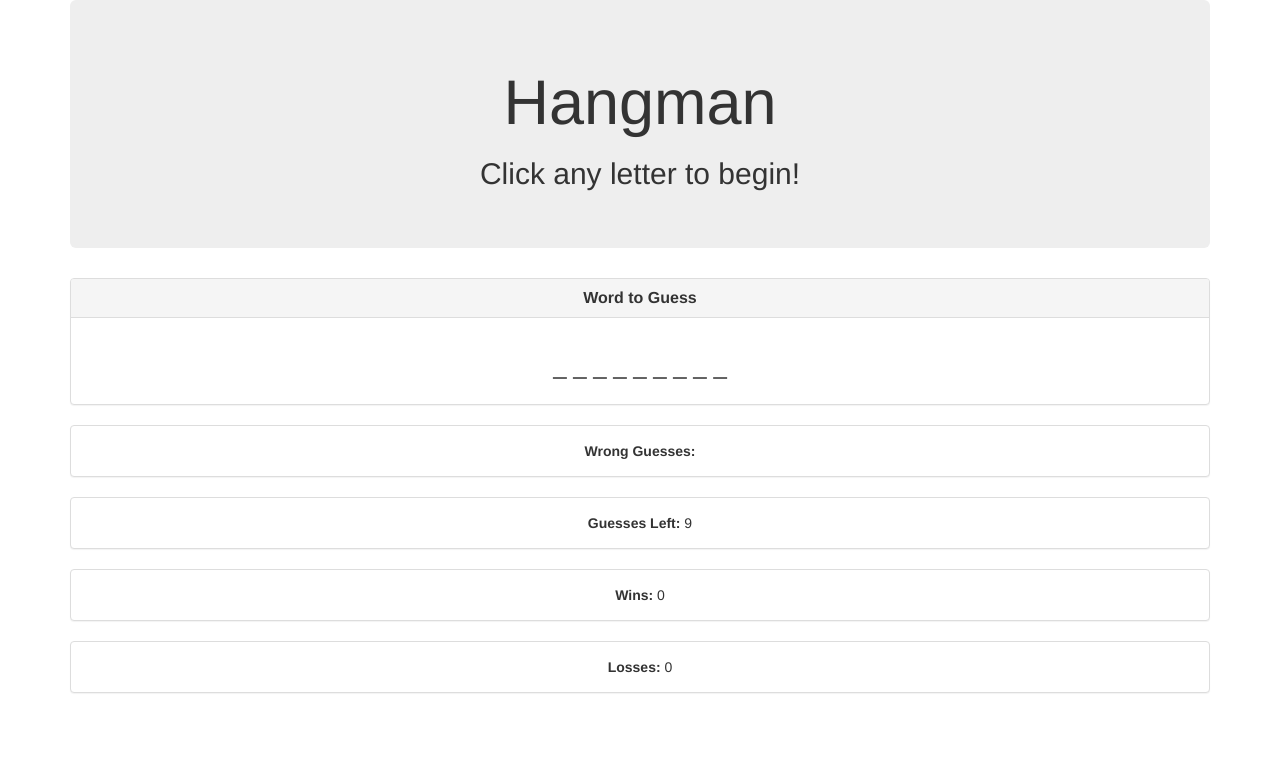
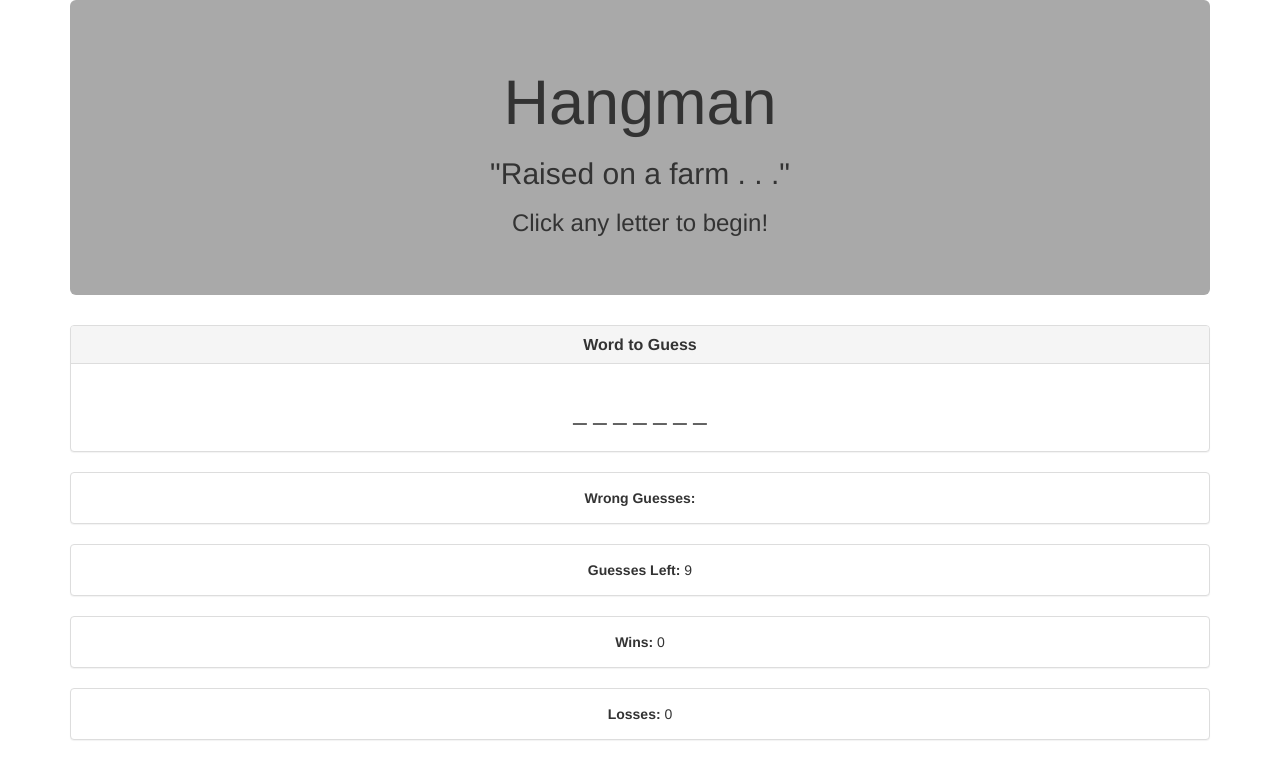
Before and after one commit to kabrittan/Hangman-Game, a plain HTML site: page index.html in a window 1280 px wide. Drawn offline with nearby package versions, Linux system fonts and the light colour scheme.

Commit message:
Final JS

```diff
--- a/assets/javascript/game.js
+++ b/assets/javascript/game.js
@@ -1,161 +1,87 @@
-// GLOBAL VARIABLES (Accessible by all functions)
-// ==================================================================================================
+var wordsList = ["cow", "dog", "bird", "goat", "sheep", "horse",
+  "chicken", "rooster", "goose", "duck", "pig", "bull"];
 
-// Array of Word Options (all lowercase)
-var wordsList = ["jerome", "neena", "darion", "lou", "greg", "jordan",
-  "jasmine", "stephen", "jacob", "adam", "rui", "luis"];
-// Solution will be held here.
 var chosenWord = "";
-// This will break the solution into individual letters to be stored in array.
 var lettersInChosenWord = [];
-// This will be the number of blanks we show based on the solution
 var numBlanks = 0;
-// Holds a mix of blank and solved letters (ex: 'n, _ _, n, _').
 var blanksAndSuccesses = [];
-// Holds all of the wrong guesses
 var wrongGuesses = [];
 
-// Game counters
 var winCounter = 0;
 var lossCounter = 0;
 var numGuesses = 9;
 
-// FUNCTIONS (These are bits of code that we will call upon to run when needed)
-// =========================================================================================
+function startGame() {
 
-// startGame()
-// Its how we we will start and restart the game.
-// (Note: It's not being run here. It's just being made for future use.)
-function startGame() {
-  // Reset the guesses back to 0.
   numGuesses = 9;
 
-  // Solution is chosen randomly from wordList.
   chosenWord = wordsList[Math.floor(Math.random() * wordsList.length)];
-  // The word is broken into individual letters.
+
   lettersInChosenWord = chosenWord.split("");
-  // We count the number of letters in the word.
+
   numBlanks = lettersInChosenWord.length;
 
-  // We print the solution in console (for testing).
-  console.log(chosenWord);
-
-  // CRITICAL LINE - Here we *reset* the guess and success array at each round.
   blanksAndSuccesses = [];
-  // CRITICAL LINE - Here we *reset* the wrong guesses from the previous round.
   wrongGuesses = [];
 
-  // Fill up the blanksAndSuccesses list with appropriate number of blanks.
-  // This is based on number of letters in solution.
   for (var i = 0; i < numBlanks; i++) {
     blanksAndSuccesses.push("_");
   }
 
-  // Print the initial blanks in console.
-  console.log(blanksAndSuccesses);
-
-
-  // Reprints the guessesLeft to 9
   document.getElementById("guesses-left").innerHTML = numGuesses;
-
-  // Prints the blanks at the beginning of each round in the HTML
   document.getElementById("word-blanks").innerHTML = blanksAndSuccesses.join(" ");
-
-  // Clears the wrong guesses from the previous round
   document.getElementById("wrong-guesses").innerHTML = wrongGuesses.join(" ");
 }
 
-// checkLettesr() function
-// It's where we will do all of the comparisons for matches.
-// Again, it's not being called here. It's just being made for future use.
 function checkLetters(letter) {
-
-  // This boolean will be toggled based on whether or not a user letter is found anywhere in the word.
   var letterInWord = false;
-
-  // Check if a letter exists inside the array at all.
   for (var i = 0; i < numBlanks; i++) {
     if (chosenWord[i] === letter) {
-      // If the letter exists then toggle this boolean to true. This will be used in the next step.
       letterInWord = true;
     }
   }
 
-  // If the letter exists somewhere in the word, then figure out exactly where (which indices).
   if (letterInWord) {
 
-    // Loop through the word.
     for (var j = 0; j < numBlanks; j++) {
-
-      // Populate the blanksAndSuccesses with every instance of the letter.
       if (chosenWord[j] === letter) {
-        // Here we set the specific space in blanks and letter equal to the letter when there is a match.
         blanksAndSuccesses[j] = letter;
       }
     }
-    // Logging for testing.
-    console.log(blanksAndSuccesses);
   }
-  // If the letter doesn't exist at all...
   else {
-    // ..then we add the letter to the list of wrong letters, and we subtract one of the guesses.
     wrongGuesses.push(letter);
     numGuesses--;
   }
 }
 
-// roundComplete() function
-// Here we will have all of the code that needs to be run after each guess is made
 function roundComplete() {
 
-  // First, log an initial status update in the console telling us how many wins, losses, and guesses are left.
-  console.log("WinCount: " + winCounter + " | LossCount: " + lossCounter + " | NumGuesses: " + numGuesses);
-
-  // Update the HTML to reflect the new number of guesses. Also update the correct guesses.
   document.getElementById("guesses-left").innerHTML = numGuesses;
-  // This will print the array of guesses and blanks onto the page.
   document.getElementById("word-blanks").innerHTML = blanksAndSuccesses.join(" ");
-  // This will print the wrong guesses onto the page.
   document.getElementById("wrong-guesses").innerHTML = wrongGuesses.join(" ");
 
-  // If we have gotten all the letters to match the solution...
   if (lettersInChosenWord.toString() === blanksAndSuccesses.toString()) {
-    // ..add to the win counter & give the user an alert.
     winCounter++;
     alert("You win!");
 
-    // Update the win counter in the HTML & restart the game.
     document.getElementById("win-counter").innerHTML = winCounter;
     startGame();
   }
-
-  // If we've run out of guesses..
   else if (numGuesses === 0) {
-    // Add to the loss counter.
     lossCounter++;
-    // Give the user an alert.
     alert("You lose");
 
-    // Update the loss counter in the HTML.
     document.getElementById("loss-counter").innerHTML = lossCounter;
-    // Restart the game.
     startGame();
   }
 
 }
 
-// MAIN PROCESS (THIS IS THE CODE THAT CONTROLS WHAT IS ACTUALLY RUN)
-// ==================================================================================================
-
-// Starts the Game by running the startGame() function
 startGame();
 
-// Then initiate the function for capturing key clicks.
 document.onkeyup = function(event) {
-  // Converts all key clicks to lowercase letters.
   var letterGuessed = String.fromCharCode(event.keyCode).toLowerCase();
-  // Runs the code to check for correctness.
   checkLetters(letterGuessed);
-  // Runs the code after each round is done.
   roundComplete();
 };
--- a/index.html
+++ b/index.html
@@ -9,6 +9,9 @@
       * {
         text-align: center;
     }
+      .jumbotron {
+        background-color: darkgray;
+      }
     </style>
   </head>
 
@@ -17,7 +20,8 @@
       <div class="jumbotron">
         <div class="container">
           <h1>Hangman</h1>
-          <h2>Click any letter to begin!</h2>
+          <h2>"Raised on a farm . . ."</h2>
+          <h3>Click any letter to begin!</h3>
         </div>
       </div>
 
@@ -62,7 +66,7 @@
 
     </div>
 
-    <script src="game.js"></script>
+    <script src="assets/javascript/game.js"></script>
 
   </body>
 
```
